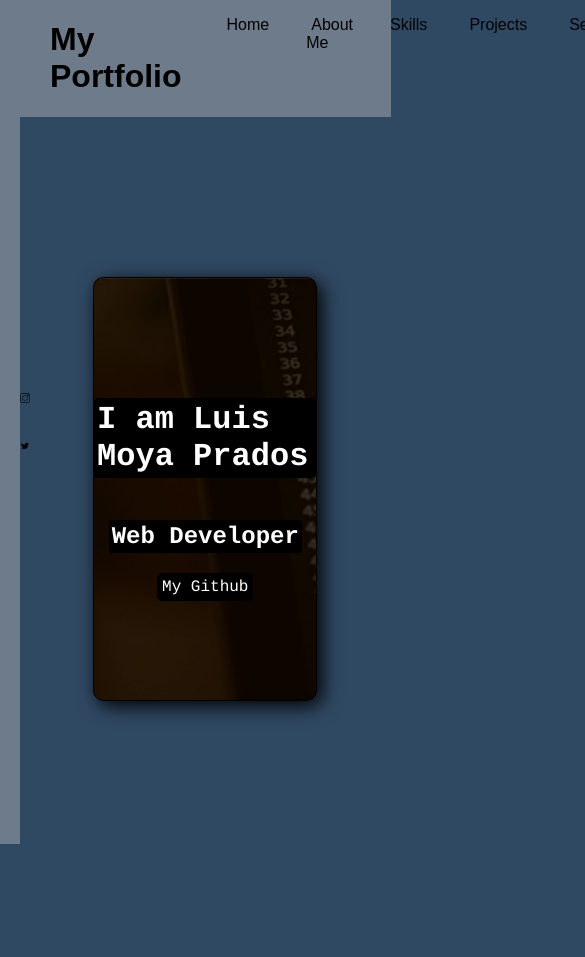
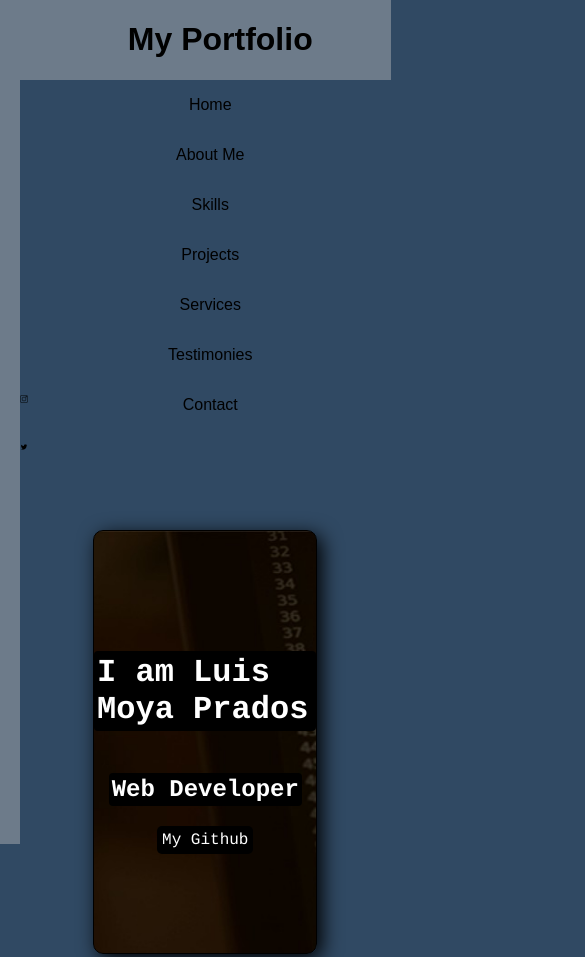
Before and after one commit to byLuisMoya/Portfolio-Flexbox, a plain HTML site: page index.html in a window 390 px wide. Shown: the top 957 px of the page, 585 px wide, since content can reach past the window. Drawn offline with Linux system fonts and the light colour scheme.

Commit message:
funcional para tablet

```diff
--- a/index.html
+++ b/index.html
@@ -31,7 +31,7 @@
         <div id="hero">
             <h1>I am <b>Luis Moya Prados</b></h1>
             <h2>Web Developer</h2>
-            <a href="">My Github</a>
+            <a href="https://github.com/Capitan9709">My Github</a>
         </div>
         <div id="about-me">
             <img src="./media/prueba.jpg">
--- a/style.css
+++ b/style.css
@@ -66,6 +66,11 @@ aside{
 aside img{
     width: 50%;
     margin-left: 20px;
+    transition: 0.3s;
+}
+aside img:hover{
+    transform: scale(1.1);
+    transition: 0.3s;
 }
 /* Estilos del div "hero" */
 #hero{
@@ -405,7 +410,38 @@ input:invalid{
 
 /* Vista tablet */
 @media screen and (max-width: 1000px) and (min-device-width: 780px) {
-
+    body{
+        width: 100%;
+    }
+    /* Estilos cabecera tablet */
+    header{
+        display: flex;
+        flex-direction: column;
+        align-items: center;
+        margin-bottom: 400px;
+    }
+    nav{
+        width: 100%;
+        height: 50px;
+        background-color: var(--colorprincipal);
+    }
+    nav>ul{
+        display: flex;
+        flex-direction: column;
+        align-items: center;
+        height: 100%;
+    }
+    /* Estilos aside */
+    aside{
+        width: 5vh;
+    }
+    aside img{
+        width: 40%;
+    }
+    /* Estilos about-me */
+    #about-me img{
+        width: 40%;
+    }
 }
 
 /* Vista movil */
```
